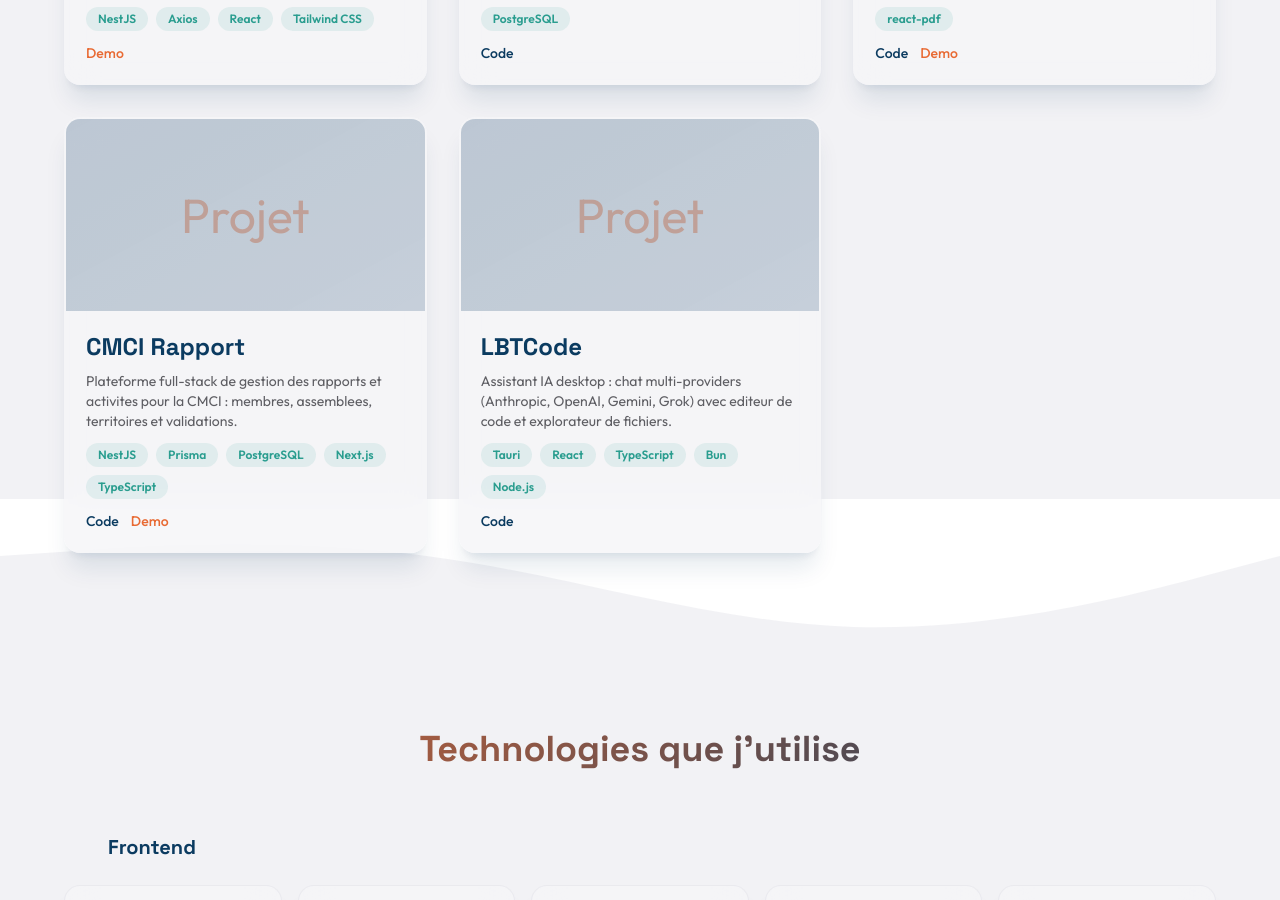
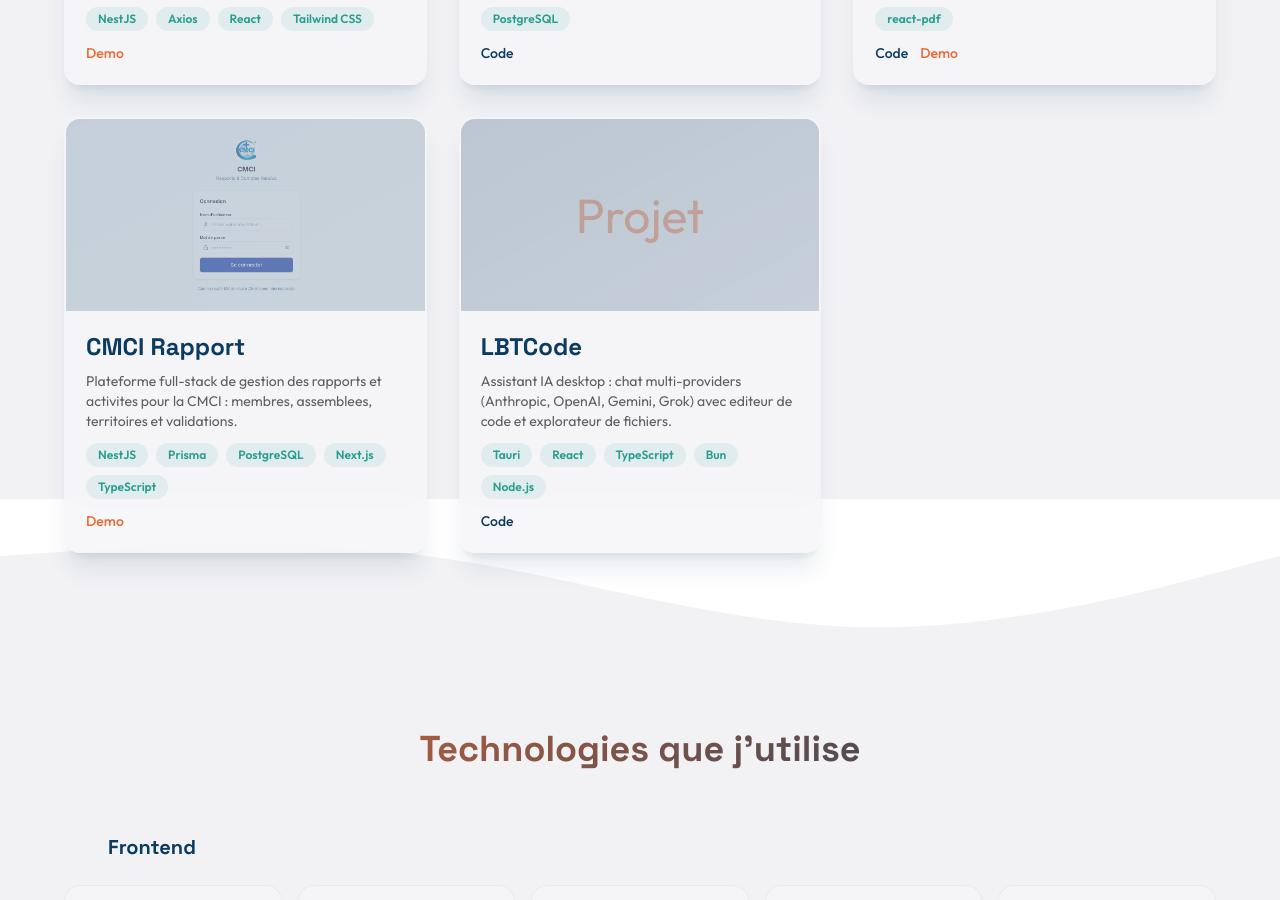
Before and after one commit to Leboueelie/portefolio, a React (Vite) app: page / in a window 1280 px wide. Shown: the part 2868-3768 px from the top of the page. Built offline with nearby package versions, Linux system fonts and the light colour scheme.

Commit message:
Photo CMCI Rapport et retrait du lien GitHub

```diff
--- a/src/data/projects.ts
+++ b/src/data/projects.ts
@@ -180,8 +180,8 @@
       "Conception d'une API NestJS modulaire et testee, gestion des roles et permissions, securisation des endpoints.",
     role: "Developpeur full stack",
     technos: ["NestJS", "Prisma", "PostgreSQL", "Next.js", "TypeScript"],
-    image: null,
-    github: "https://github.com/Leboueelie/CMCI-RAPPORT",
+    image: "/projects/cmci-rapport.png",
+    github: null,
     demo: "https://cmci-rapport-frontend.vercel.app/",
     date: "2026",
   },
```
Also changed, not shown: public/projects/cmci-rapport.png (added).
